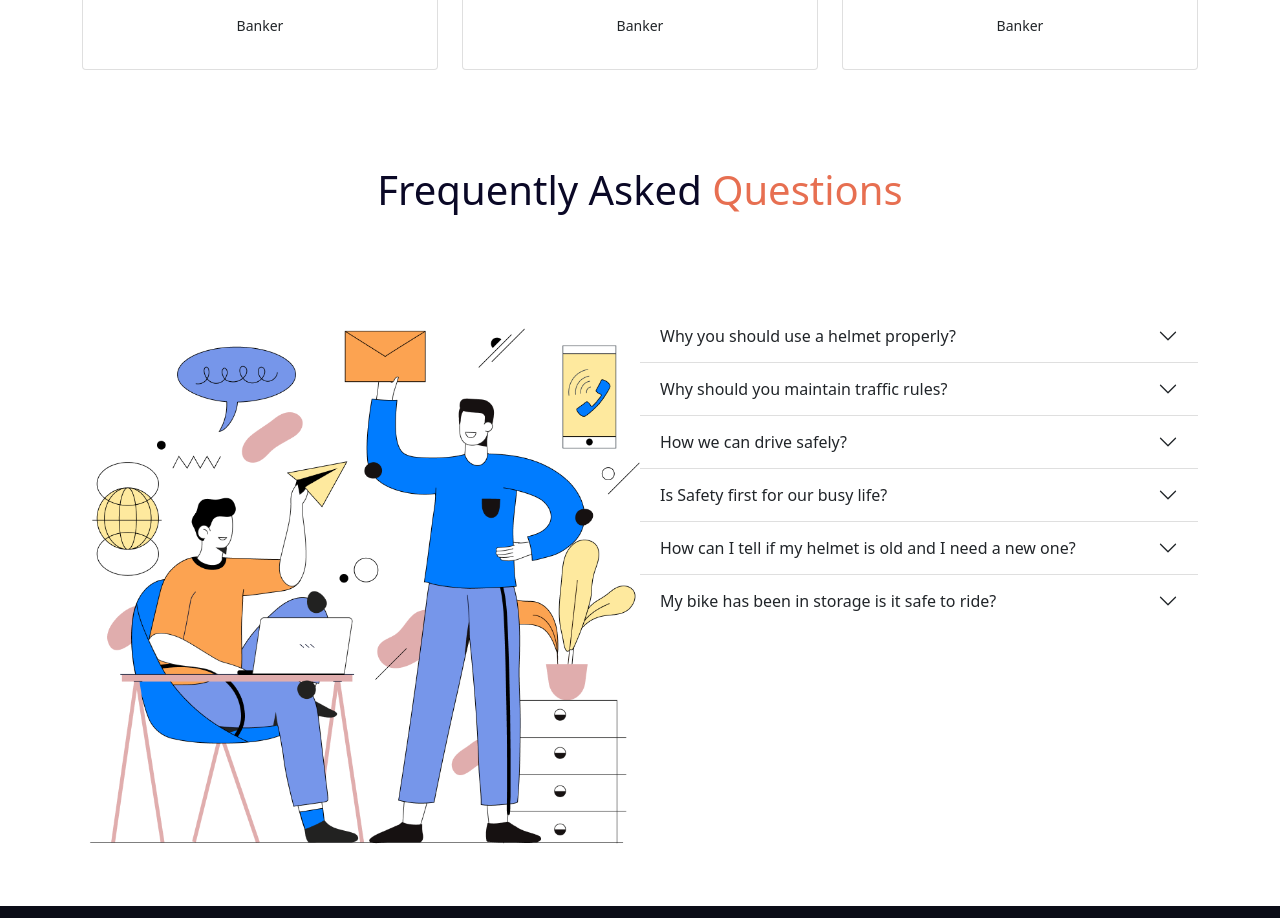
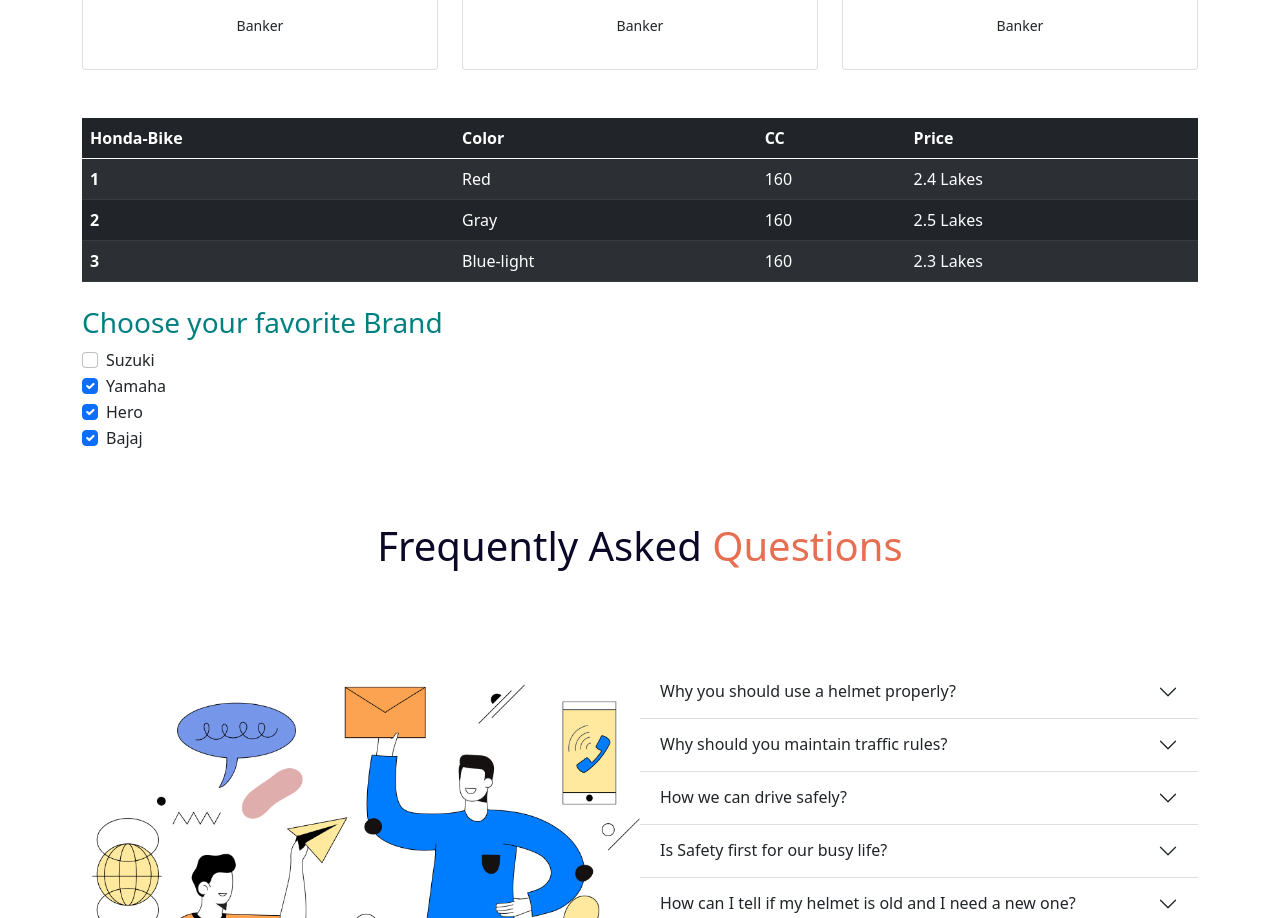
Before and after one commit to arafathemal/Buy-A-Honda-CBR-Bike, a plain HTML site: page index.html in a window 1280 px wide. Shown: the part 1693-2611 px from the top of the page. Drawn offline with nearby package versions, Linux system fonts and the light colour scheme.

Commit message:
all-over-okay-site

```diff
--- a/index.html
+++ b/index.html
@@ -155,6 +155,69 @@
               </div>
            </div>
        </section>
+        <!-- extra sections -->
+       <!-- tables -->
+       <section class="container my-4">
+        <table class="table table-dark table-striped">
+            <thead>
+              <tr>
+                <th scope="col">Honda-Bike</th>
+                <th scope="col">Color</th>
+                <th scope="col">CC</th>
+                <th scope="col">Price</th>
+              </tr>
+            </thead>
+            <tbody>
+              <tr>
+                <th scope="row">1</th>
+                <td>Red</td>
+                <td>160</td>
+                <td>2.4 Lakes</td>
+              </tr>
+              <tr>
+                <th scope="row">2</th>
+                <td>Gray</td>
+                <td>160</td>
+                <td>2.5 Lakes</td>
+              </tr>
+              <tr>
+                <th scope="row">3</th>
+                <td>Blue-light</td>
+                <td>160</td>
+                <td>2.3 Lakes</td>
+              </tr>
+            </tbody>
+          </table>
+       </section>
+       <!-- checkbox sections -->
+       <section class="container my-4">
+           <h3 class="checkbox-h3-color">Choose your favorite Brand</h3>
+           <div class="form-check">
+            <input class="form-check-input" type="checkbox" value="" id="flexCheckDefault">
+            <label class="form-check-label" for="flexCheckDefault">
+              Suzuki
+            </label>
+          </div>
+          <div class="form-check">
+            <input class="form-check-input" type="checkbox" value="" id="flexCheckChecked" checked>
+            <label class="form-check-label" for="flexCheckChecked">
+              Yamaha
+            </label>
+          </div>
+          <div class="form-check">
+            <input class="form-check-input" type="checkbox" value="" id="flexCheckChecked" checked>
+            <label class="form-check-label" for="flexCheckChecked">
+              Hero
+            </label>
+          </div>
+          <div class="form-check">
+            <input class="form-check-input" type="checkbox" value="" id="flexCheckChecked" checked>
+            <label class="form-check-label" for="flexCheckChecked">
+              Bajaj
+            </label>
+          </div>
+       </section>
+
        <!-- Frequently Asked Questions -->
        <section class="container">
            <h1 class="text-center py-5"><span style="color: #0A0826;">Frequently Asked</span>
@@ -235,6 +298,7 @@
        </section>
 
 
+
     </main>
     <footer>
         <section class="footer-bg-color py-5">
--- a/style.css
+++ b/style.css
@@ -23,6 +23,9 @@
     height: 265px;
     border-radius: 70%;
 }
+.checkbox-h3-color{
+    color: teal;
+}
 /* footers sections */
 .footer-bg-color{
     background-color: #0B0D17;
```
